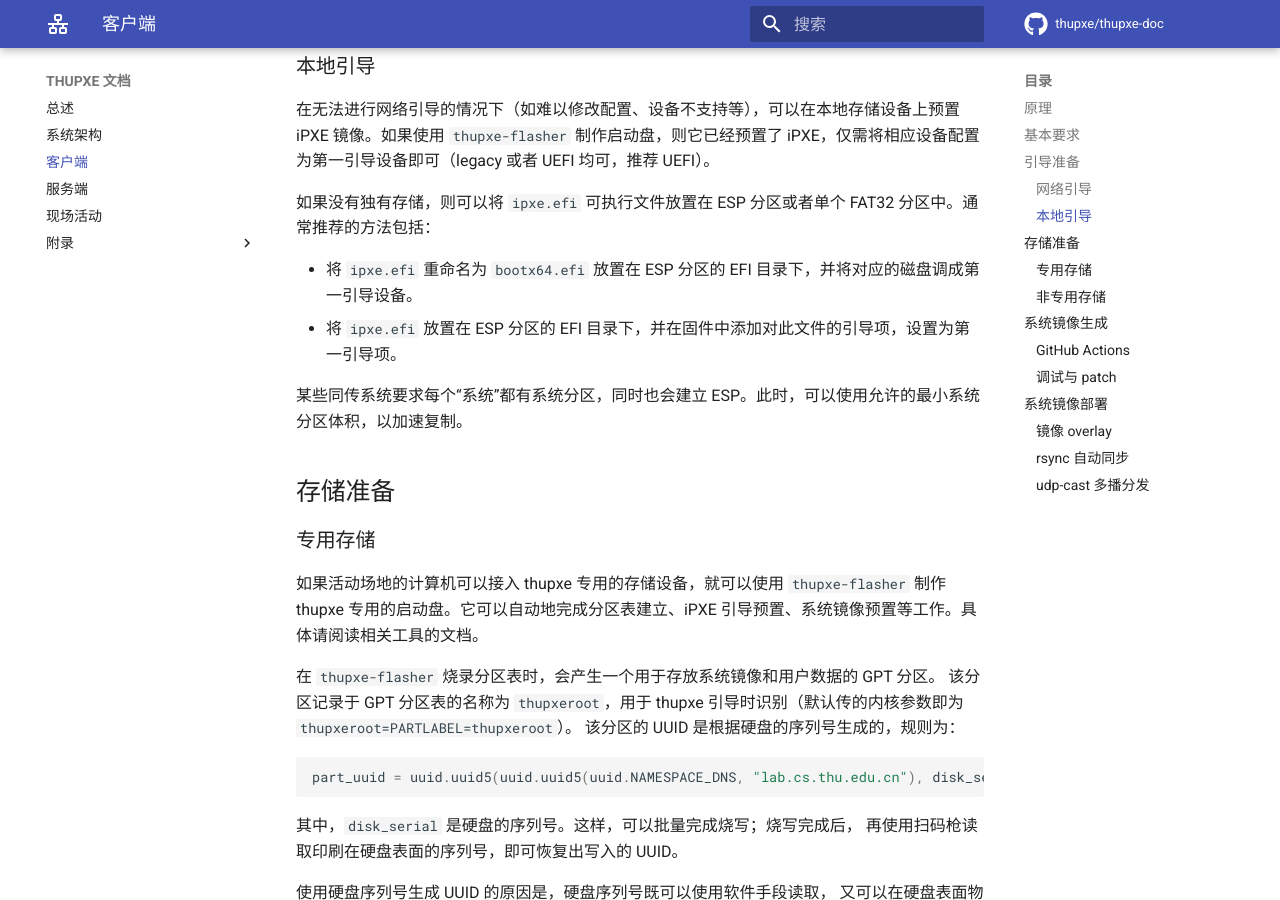
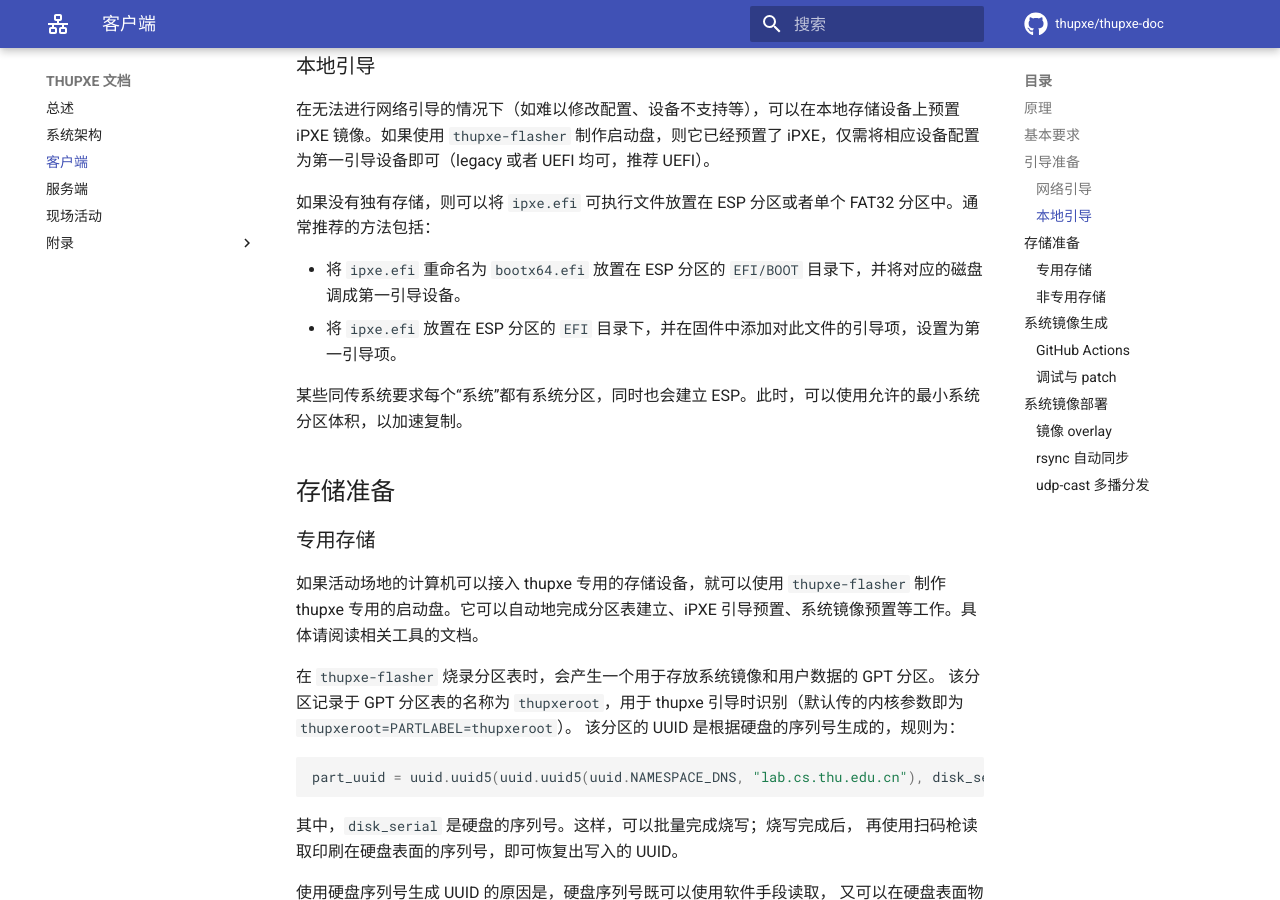
Before and after one commit to thupxe/thupxe-doc, an MkDocs documentation site: the page built from docs/client.md, in a window 1280 px wide and 900 px high, scrolled down 1402 px. Built offline with MkDocs 1.6.1 and Material for MkDocs 9.7.7, drawn with Linux system fonts in a browser that asks for light colours; comment, search, counter and statistics services are not loaded.

Commit message:
doc(client): fix EFI path

```diff
--- a/docs/client.md
+++ b/docs/client.md
@@ -52,8 +52,8 @@ thupxe 在客户端侧的主要工具是 [desktop-builder](https://github.com/th
 
 如果没有独有存储，则可以将 `ipxe.efi` 可执行文件放置在 ESP 分区或者单个 FAT32 分区中。通常推荐的方法包括：
 
-* 将 `ipxe.efi` 重命名为 `bootx64.efi` 放置在 ESP 分区的 EFI 目录下，并将对应的磁盘调成第一引导设备。
-* 将 `ipxe.efi` 放置在 ESP 分区的 EFI 目录下，并在固件中添加对此文件的引导项，设置为第一引导项。
+* 将 `ipxe.efi` 重命名为 `bootx64.efi` 放置在 ESP 分区的 `EFI/BOOT` 目录下，并将对应的磁盘调成第一引导设备。
+* 将 `ipxe.efi` 放置在 ESP 分区的 `EFI` 目录下，并在固件中添加对此文件的引导项，设置为第一引导项。
 
 某些同传系统要求每个“系统”都有系统分区，同时也会建立 ESP。此时，可以使用允许的最小系统分区体积，以加速复制。
 
```
